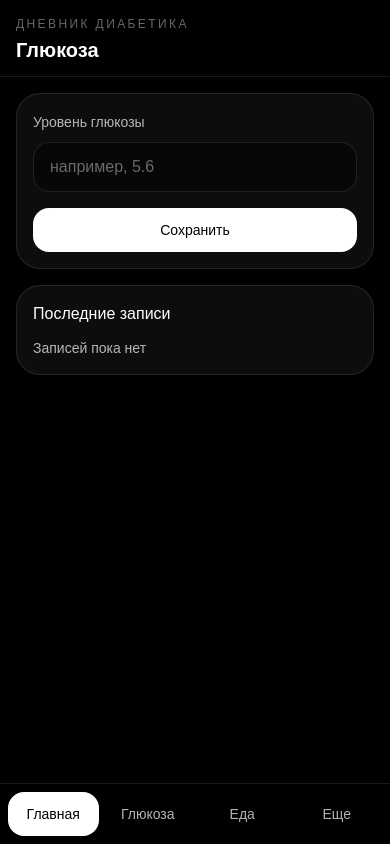
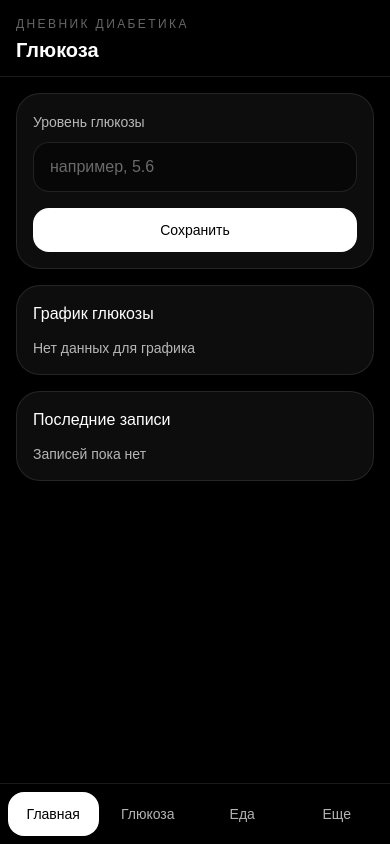
Before and after one commit to FuadM69/diabetic-diary, a Next.js app: page /glucose in a window 390 px wide. Built offline with nearby package versions, Linux system fonts and the light colour scheme.

Commit message:
Add glucose chart visualization to GlucosePage, displaying recent entries with a responsive line chart. Includes data formatting and handling for empty datasets.

```diff
--- a/src/app/glucose/page.tsx
+++ b/src/app/glucose/page.tsx
@@ -2,11 +2,24 @@
 
 import { useEffect, useState } from "react";
 import { AppShell } from "@/components/layout/app-shell";
+import {
+  LineChart,
+  Line,
+  XAxis,
+  YAxis,
+  Tooltip,
+  ResponsiveContainer,
+} from "recharts";
 
 type GlucoseEntry = {
   id: string;
   value: string;
   createdAt: string;
+};
+
+type GlucoseChartPoint = {
+  value: number;
+  time: string;
 };
 
 export default function GlucosePage() {
@@ -48,6 +61,18 @@ export default function GlucosePage() {
     }, 2000);
   };
 
+  const chartData: GlucoseChartPoint[] = entries
+    .slice(0, 10)
+    .reverse()
+    .map((entry) => ({
+      value: parseFloat(entry.value),
+      time: new Date(entry.createdAt).toLocaleTimeString("ru-RU", {
+        hour: "2-digit",
+        minute: "2-digit",
+      }),
+    }))
+    .filter((entry) => !Number.isNaN(entry.value));
+
   return (
     <AppShell title="Глюкоза">
       <div className="flex min-h-full items-center justify-center">
@@ -84,6 +109,24 @@ export default function GlucosePage() {
           </section>
 
           <section className="w-full rounded-3xl border border-white/10 bg-white/5 p-4">
+            <h2 className="text-base font-medium text-white">График глюкозы</h2>
+            {chartData.length === 0 ? (
+              <p className="mt-3 text-sm text-white/70">Нет данных для графика</p>
+            ) : (
+              <div className="mt-3 h-[200px] w-full">
+                <ResponsiveContainer width="100%" height="100%">
+                  <LineChart data={chartData}>
+                    <XAxis dataKey="time" />
+                    <YAxis dataKey="value" />
+                    <Tooltip />
+                    <Line type="monotone" dataKey="value" stroke="#ffffff" />
+                  </LineChart>
+                </ResponsiveContainer>
+              </div>
+            )}
+          </section>
+
+          <section className="w-full rounded-3xl border border-white/10 bg-white/5 p-4">
             <h2 className="text-base font-medium text-white">Последние записи</h2>
             {entries.length === 0 ? (
               <p className="mt-3 text-sm text-white/70">Записей пока нет</p>
```
